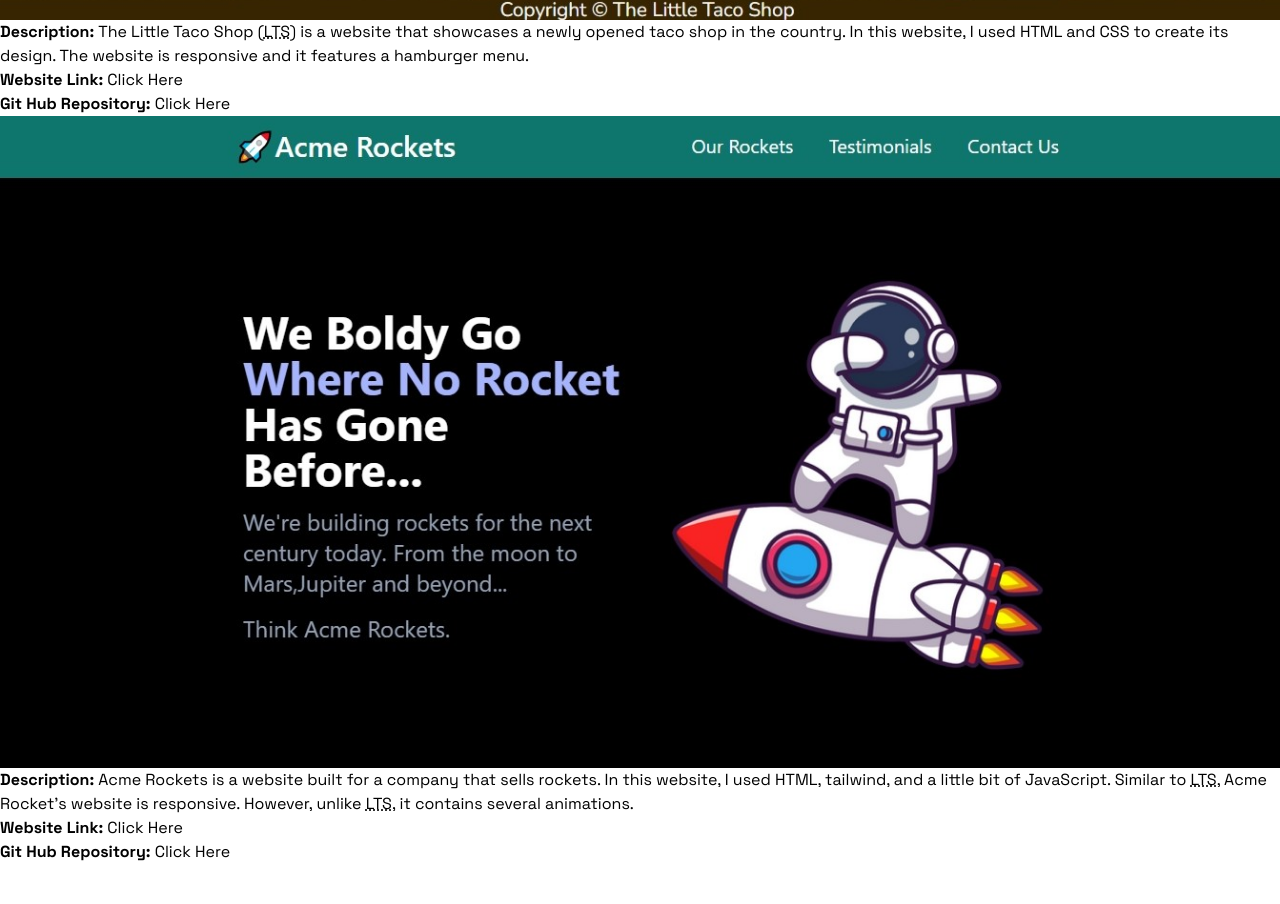
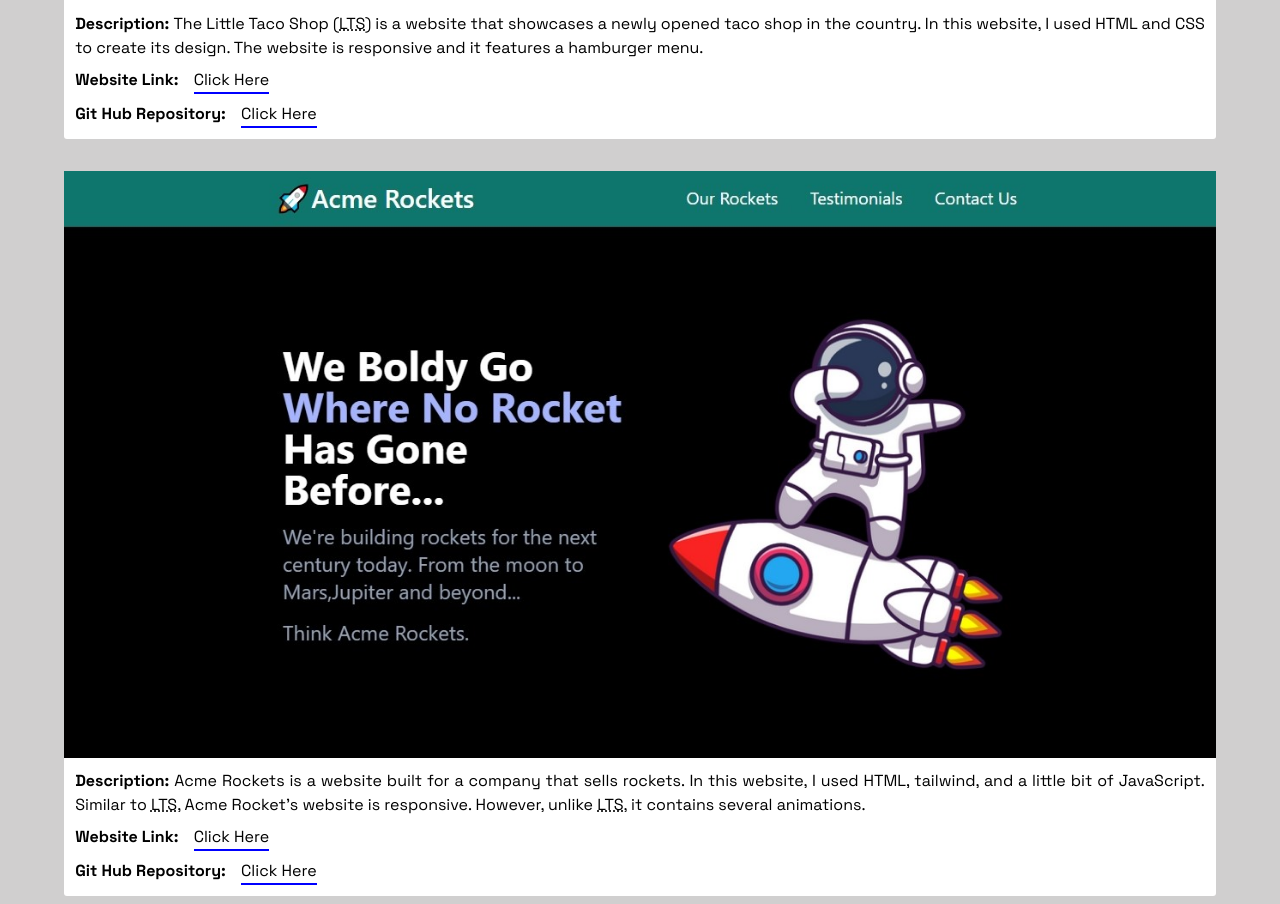
Before and after one commit to eyoelm5/Portfolio, a plain HTML site: page index.html in a window 1280 px wide. Shown: the part 2246-3150 px from the top of the page. Before the commit the page ends 3110 px from the top, so only its background shows below. Drawn offline with Linux system fonts and the light colour scheme.

Commit message:
Add CSS to projects section

```diff
--- a/css/style.css
+++ b/css/style.css
@@ -14,6 +14,7 @@
     --WHITE-COLOR:#fff;
     --NAV-FONT-COLOR:#d0cfcf;
     --BTN-COLOR:#0000ff;
+    --PROJECTS-BGCOLOR: #d0cfcf;
 }
 
 /* ||UTILITIES */
@@ -159,3 +160,47 @@ body{
     color: var(--WHITE-COLOR);
     width: min(60%,150px);
 }
+
+/* ||Projects Section */
+.past-projects{
+    display: grid;
+    grid-template-rows: 30px 2fr 2fr;
+    background-color: var(--PROJECTS-BGCOLOR);
+    gap:2rem;
+    padding: 0.5rem 0;
+}
+
+.past-projects__h2{
+    font-weight: bold;
+    font-size: min(6vh,2rem);
+    justify-self: center;
+}
+
+.project{
+    width: 90%;
+    margin: 0 auto;
+    background-color: var(--WHITE-COLOR);
+    border-radius: 3px;
+}
+.project__content{
+    display: flex;
+    flex-flow: column nowrap;
+    gap:0.5rem;
+    padding: 0.7rem;
+}
+
+.project__description{
+    text-align: justify;
+}
+
+.project__link{
+    display: inline-block;
+    border-bottom: 2px solid var(--BTN-COLOR);
+    margin-left: 0.7rem;
+    transition: all 0.5s;
+}
+
+.project__link:is(:hover,:focus){
+    transform: scale(1.2);
+    color: var(--BTN-COLOR);
+}
--- a/index.html
+++ b/index.html
@@ -47,23 +47,23 @@
         </article>
 
         <!-- PROJECTS SECTION -->
-        <article id="past-projects">
-            <h2>Past Projects</h2>
-            <section>
+        <article id="past-projects" class="past-projects">
+            <h2 class="past-projects__h2">Past Projects</h2>
+            <section class="project">
                 <img src="img/Little Taco Shop.jpeg" alt="Little Taco Shop Website" width="1343" height="648">
-                <div>
-                    <p><strong>Description: </strong>The Little Taco Shop (<abbr title="Little Taco Shop">LTS</abbr>) is a website that showcases a newly opened taco shop in the country. In this website, I used HTML and CSS to create its design. The website is responsive and it features a hamburger menu.</p>
-                    <p><strong>Website Link: </strong><a href="https://little-taco-shop-6qpu.onrender.com/">Click Here</a></p>
-                    <p><strong>Git Hub Repository: </strong><a href="https://github.com/eyoelm5/CSS-Project">Click Here</a></p>
+                <div class="project__content">
+                    <p class="project__description"><strong>Description: </strong>The Little Taco Shop (<abbr title="Little Taco Shop">LTS</abbr>) is a website that showcases a newly opened taco shop in the country. In this website, I used HTML and CSS to create its design. The website is responsive and it features a hamburger menu.</p>
+                    <p><strong>Website Link: </strong><a class="project__link" href="https://little-taco-shop-6qpu.onrender.com/">Click Here</a></p>
+                    <p><strong>Git Hub Repository: </strong><a class="project__link" href="https://github.com/eyoelm5/CSS-Project">Click Here</a></p>
                 </div>
             </section>
 
-            <section>
+            <section class="project">
                 <img src="img/Acme Rockets.jpeg" alt="Acme Rockets" width="1343" height="648">
-                <div>
-                    <p><strong>Description: </strong>Acme Rockets is a website built for a company that sells rockets. In this website, I used HTML, tailwind, and a little bit of JavaScript. Similar to <abbr title="Little Taco Shop">LTS</abbr>, Acme Rocket's website is responsive. However, unlike <abbr title="Little Taco Shop">LTS</abbr>, it contains several animations.</p>
-                    <p><strong>Website Link: </strong><a href="https://acme-rockets-tailwind-project-h1sp.onrender.com/">Click Here</a></p>
-                    <p><strong>Git Hub Repository: </strong><a href="https://github.com/eyoelm5/Tailwind-Project">Click Here</a></p>
+                <div class="project__content">
+                    <p class="project__description"><strong>Description: </strong>Acme Rockets is a website built for a company that sells rockets. In this website, I used HTML, tailwind, and a little bit of JavaScript. Similar to <abbr title="Little Taco Shop">LTS</abbr>, Acme Rocket's website is responsive. However, unlike <abbr title="Little Taco Shop">LTS</abbr>, it contains several animations.</p>
+                    <p><strong>Website Link: </strong><a class="project__link" href="https://acme-rockets-tailwind-project-h1sp.onrender.com/">Click Here</a></p>
+                    <p><strong>Git Hub Repository: </strong><a class="project__link" href="https://github.com/eyoelm5/Tailwind-Project">Click Here</a></p>
                 </div>
             </section>
         </article>
```
